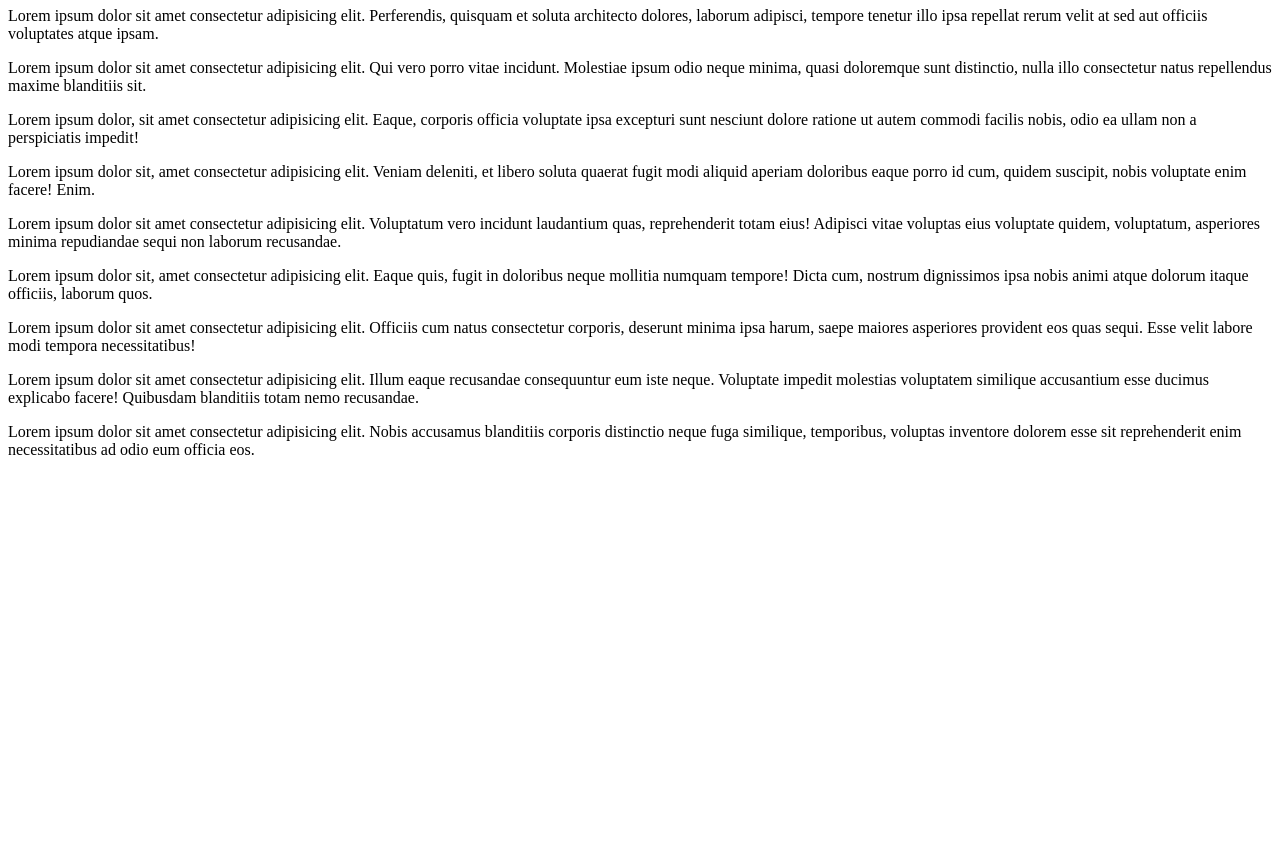
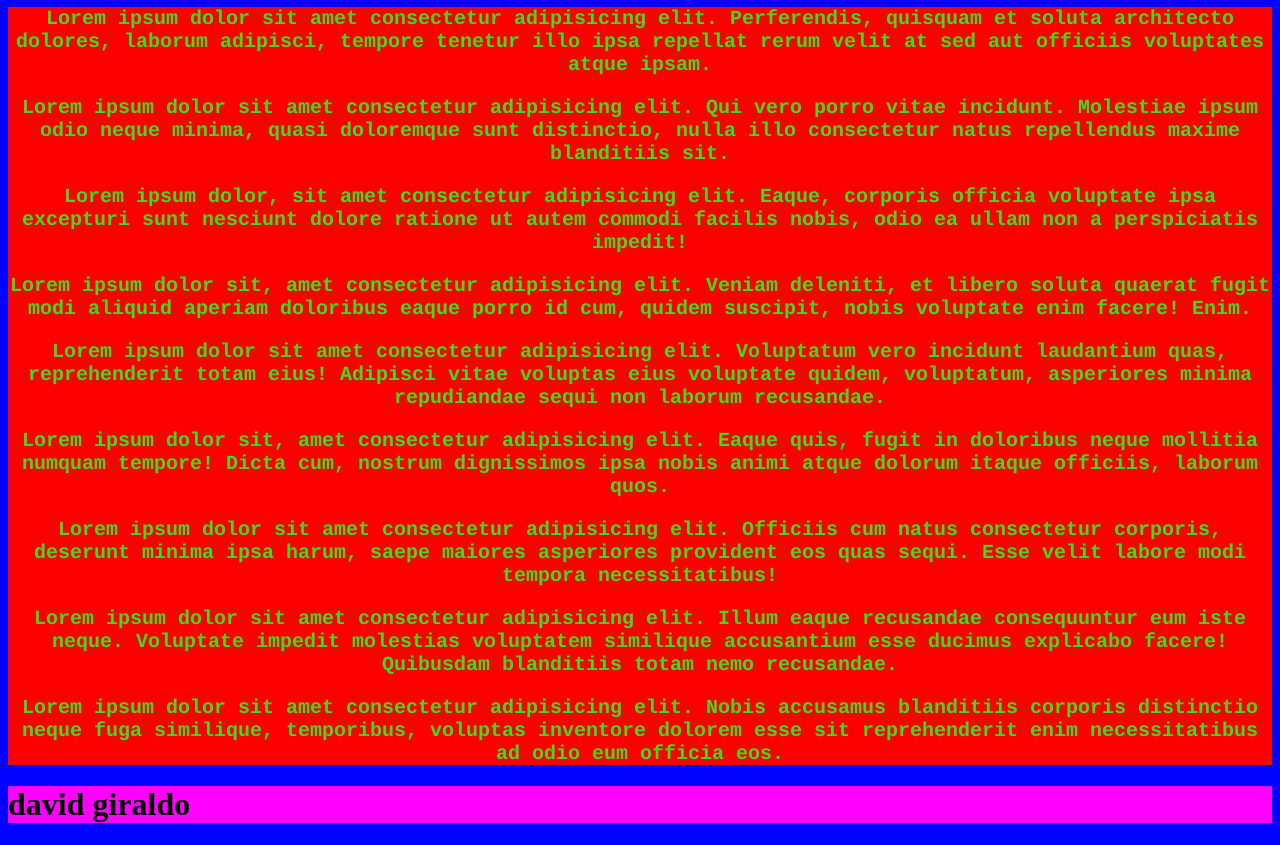
Before and after one commit to davidgiraldo7014/clasecss, a plain HTML site: page index.html in a window 1280 px wide. Shown: the part 73-918 px from the top of the page. Before the commit the page ends 800 px from the top, so only its background shows below. Drawn offline with Linux system fonts and the light colour scheme.

Commit message:
se añaderon estilos

```diff
--- /dev/null
+++ b/estilos.css
@@ -0,0 +1,17 @@
+p{
+    font-size:20px;
+    font-family:"Courier";
+    font-weight: bold;
+    color: #42DB18;
+    text-align:center;
+}
+body{
+    background-color: blue;
+
+}
+main{
+    background-color:red;
+}
+footer{
+    background-color:fuchsia;
+}
--- a/index.html
+++ b/index.html
@@ -4,6 +4,7 @@
     <meta charset="UTF-8">
     <meta name="viewport" content="width=device-width, initial-scale=1.0">
     <title>Document</title>
+    <link rel="stylesheet" href="estilos.css">
 </head>
 <body>
 <header>
@@ -32,7 +33,7 @@
 
     </main>
 <footer>
-
+<h1>david giraldo</h1>
 </footer>
     </header>
 </body>
```
